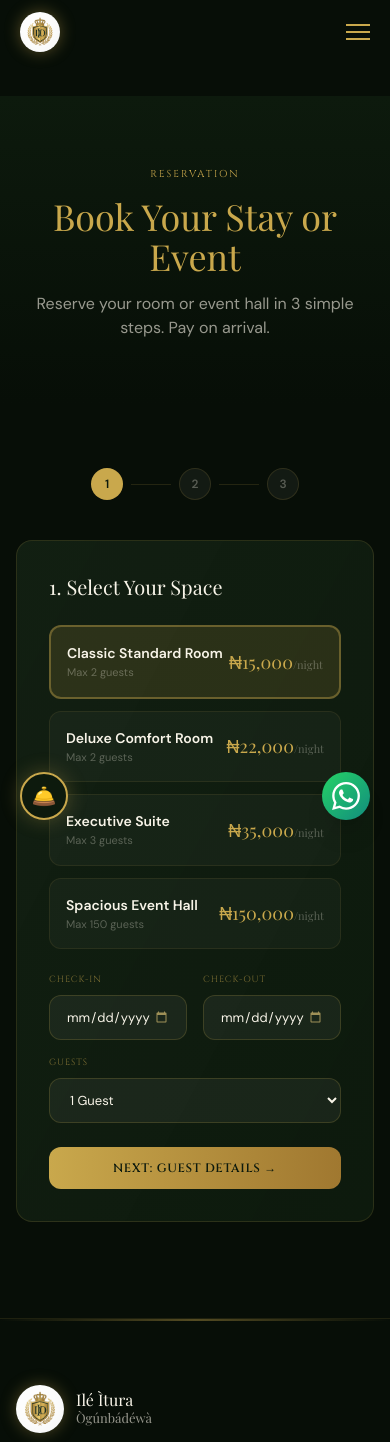
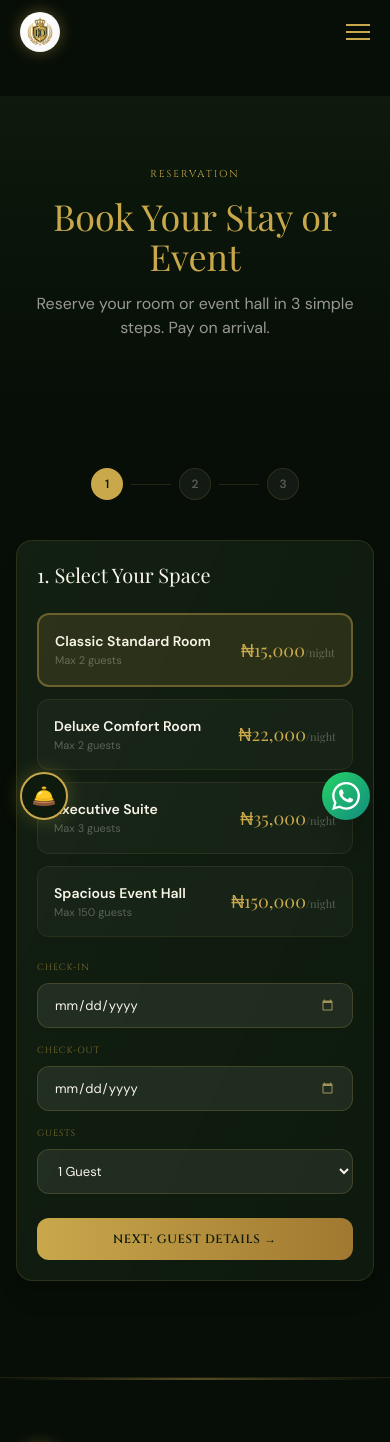
Before and after one commit to treaby1816/ileituraogunbadewa, a Next.js app: page /booking in a window 390 px wide. Shown: the top 1442 px of the page. Built offline with nearby package versions, Linux system fonts and the light colour scheme.

Commit message:
fix: improve booking form responsiveness and add validation feedback for guest details

```diff
--- a/app/booking/page.tsx
+++ b/app/booking/page.tsx
@@ -39,7 +39,7 @@ function BookingForm() {
 
   const update = (field: string, value: string | number) => setForm((prev) => ({ ...prev, [field]: value }));
 
-  const inputClass = "w-full bg-white/5 border border-gold-primary/20 rounded-xl px-4 py-3 text-cream text-[13px] outline-none focus:border-gold-primary/60 transition-colors placeholder:text-cream-faint";
+  const inputClass = "w-full bg-white/8 border border-gold-primary/20 rounded-xl px-4 py-3 text-cream text-[13px] outline-none focus:border-gold-primary/60 transition-colors placeholder:text-cream-faint";
 
   const handleSubmit = async () => {
     setStatus("loading");
@@ -107,7 +107,7 @@ function BookingForm() {
         ))}
       </div>
 
-      <div className="p-8 rounded-2xl border border-gold-primary/15 bg-linear-to-br from-forest/60 to-forest-dark">
+      <div className="p-5 sm:p-8 rounded-2xl border border-gold-primary/15 bg-linear-to-br from-forest/60 to-forest-dark shadow-xl">
         <AnimatePresence mode="wait">
           {step === 1 && (
             <motion.div key="step1" initial={{ opacity: 0, x: 20 }} animate={{ opacity: 1, x: 0 }} exit={{ opacity: 0, x: -20 }}>
@@ -128,7 +128,7 @@ function BookingForm() {
                   </button>
                 ))}
               </div>
-              <div className="grid grid-cols-2 gap-4 mb-4">
+              <div className="grid grid-cols-1 sm:grid-cols-2 gap-4 mb-4">
                 <div>
                   <label className="block font-cinzel text-[9px] tracking-widest text-gold-primary/60 uppercase mb-2">Check-in</label>
                   <input type="date" className={inputClass} value={form.check_in} min={today} onChange={(e) => update("check_in", e.target.value)} required />
@@ -140,18 +140,36 @@ function BookingForm() {
               </div>
               <div className="mb-6">
                 <label className="block font-cinzel text-[9px] tracking-widest text-gold-primary/60 uppercase mb-2">Guests</label>
-                <select className={inputClass} value={form.num_guests} onChange={(e) => update("num_guests", parseInt(e.target.value))}>
-                  {[1, 2, 3].filter((n) => n <= selectedRoom.maxGuests).map((n) => (
-                    <option key={n} value={n} style={{ background: "#0D1A0D" }}>{n} Guest{n > 1 ? "s" : ""}</option>
-                  ))}
-                </select>
+                {selectedRoom.isHall ? (
+                  <input
+                    type="number"
+                    min="1"
+                    max={selectedRoom.maxGuests}
+                    className={inputClass}
+                    value={form.num_guests}
+                    onChange={(e) => update("num_guests", parseInt(e.target.value) || 1)}
+                    placeholder={`Max ${selectedRoom.maxGuests} guests`}
+                  />
+                ) : (
+                  <select className={inputClass} value={form.num_guests} onChange={(e) => update("num_guests", parseInt(e.target.value))}>
+                    {[1, 2, 3].filter((n) => n <= selectedRoom.maxGuests).map((n) => (
+                      <option key={n} value={n} style={{ background: "#0D1A0D" }}>{n} Guest{n > 1 ? "s" : ""}</option>
+                    ))}
+                  </select>
+                )}
               </div>
               {nights > 0 && (
                 <div className="bg-white/3 border border-gold-primary/10 rounded-xl p-4 mb-6 text-[13px]">
                   <div className="flex justify-between text-cream-muted"><span>{formatNaira(selectedRoom.price)} × {nights} night{nights !== 1 ? "s" : ""}</span><span className="text-gold-primary font-semibold">{formatNaira(total)}</span></div>
                 </div>
               )}
-              <Button variant="primary" className="w-full justify-center" onClick={() => { if (form.check_in && form.check_out) setStep(2); }}>
+              <Button variant="primary" className="w-full justify-center" onClick={() => {
+                if (!form.check_in || !form.check_out) {
+                  toast.error("Please select check-in and check-out dates");
+                  return;
+                }
+                setStep(2);
+              }}>
                 Next: Guest Details →
               </Button>
             </motion.div>
@@ -168,7 +186,13 @@ function BookingForm() {
               </div>
               <div className="flex gap-3">
                 <Button variant="ghost" className="flex-1 justify-center" onClick={() => setStep(1)}>← Back</Button>
-                <Button variant="primary" className="flex-1 justify-center" onClick={() => { if (form.guest_name && form.guest_phone) setStep(3); }}>
+                <Button variant="primary" className="flex-1 justify-center" onClick={() => {
+                  if (!form.guest_name || !form.guest_phone) {
+                    toast.error("Name and Phone Number are required");
+                    return;
+                  }
+                  setStep(3);
+                }}>
                   Next: Review →
                 </Button>
               </div>
```
